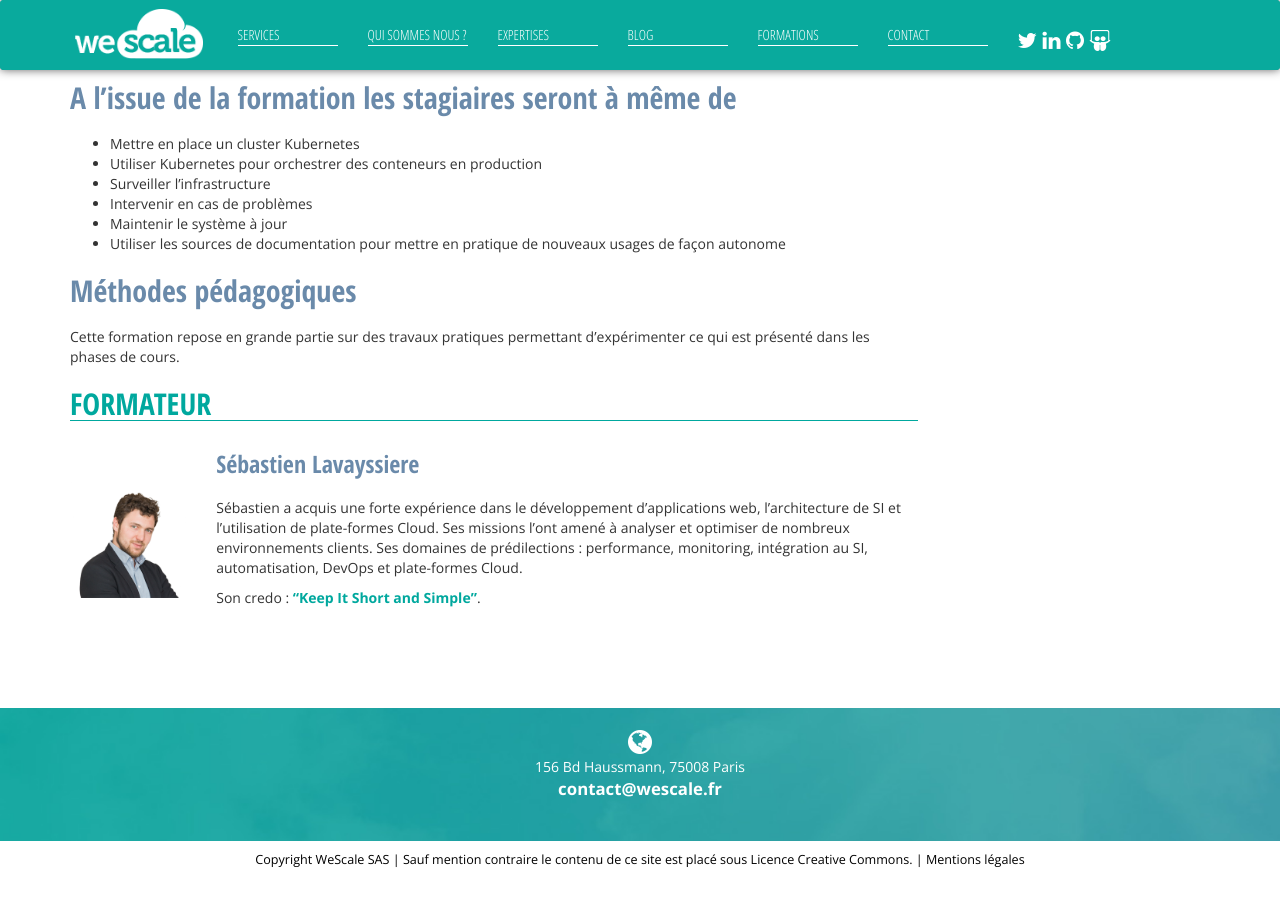
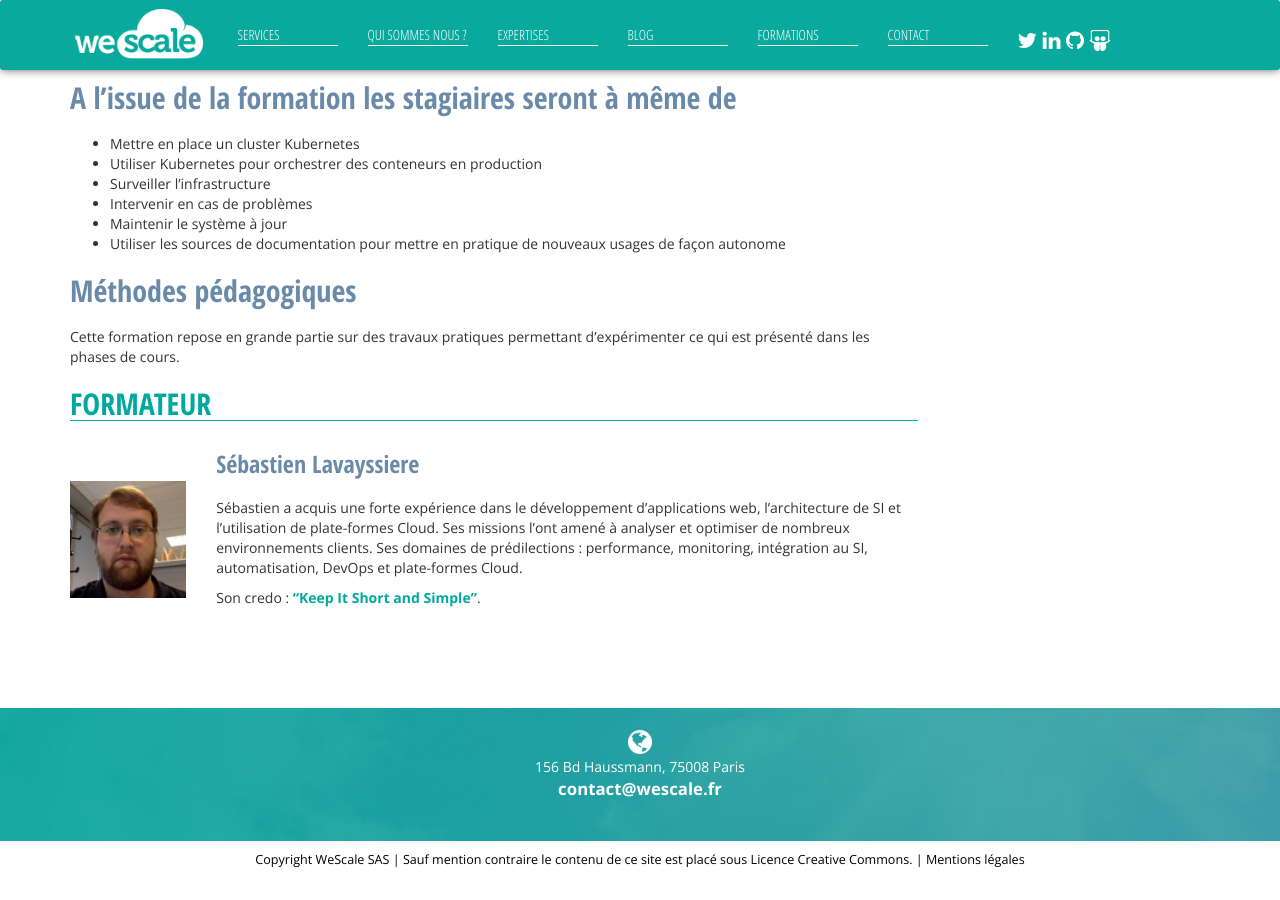
Before and after one commit to wescale/wescale-site, a Jekyll site: the page built from _formations/Kubernetes.md, in a window 1280 px wide and 900 px high, scrolled down 957 px. Built offline with Jekyll 4.4.1, drawn with Linux system fonts in a browser that asks for light colours; nearby versions of some CDN libraries; comment, search, counter and statistics services are not loaded.

Commit message:
Update trainer image on kubernetes training

```diff
--- a/_formations/Kubernetes.md
+++ b/_formations/Kubernetes.md
@@ -9,7 +9,7 @@ pitch: |
     capable de l’utiliser au quotidien pour gérer vos conteneurs en production.
 
 img: /images/formations/kubernetes.svg
-formateur_img: /images/wewes/carre-cedric-hauber.png
+formateur_img: /images/wewes/carre-sebastien-lavayssiere.jpg
 subtitle: Orchestration de conteneurs sous stéroïdes
 pdf: /pdf/Training-Kubernetes.pdf
 duree: 2 jours
```
